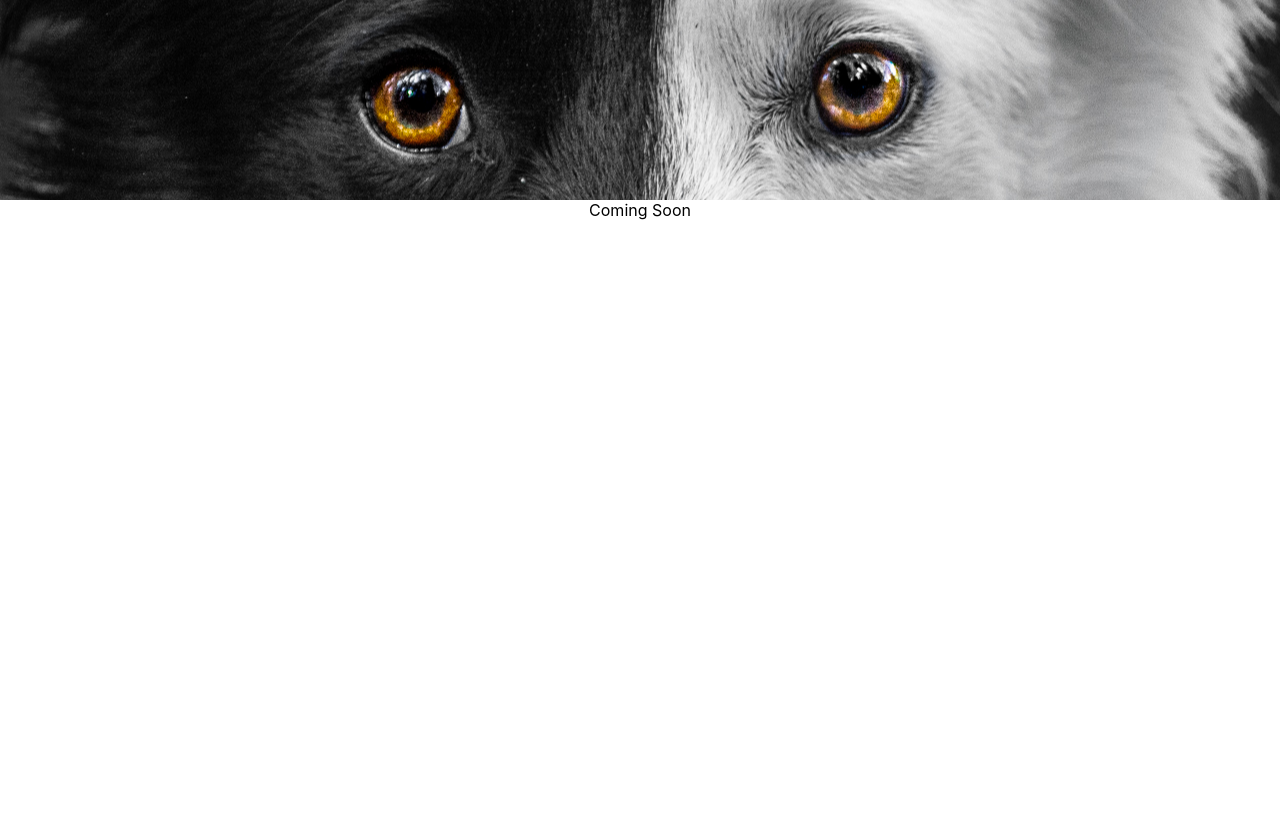
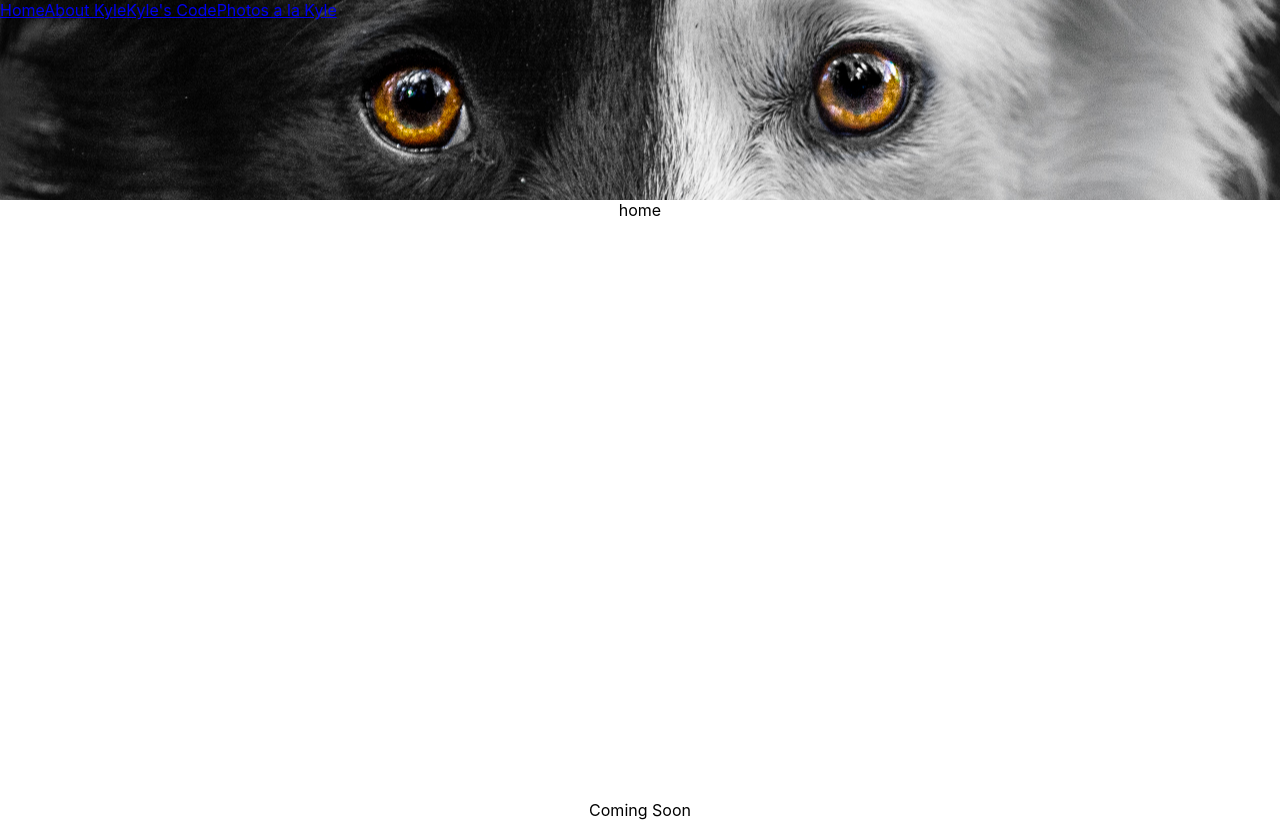
Before and after one commit to tilley-kyle/kyle-portfolio, a React (Create React App) app: page / in a window 1280 px wide. Built offline with nearby package versions, Linux system fonts and the light colour scheme.

Commit message:
removed TopBanner component, it wasn't necessary

```diff
--- a/src/App.css
+++ b/src/App.css
@@ -7,3 +7,8 @@
   grid-template-rows: 25% 75%;
   min-height: 100vmin;
 }
+
+.banner-container {
+  background-image: url('./images/Eyes_of_Juno.jpg');
+  background-position: 50% 47%;
+}
--- a/src/App.js
+++ b/src/App.js
@@ -7,7 +7,7 @@ import {
 } from "react-router-dom";
 import './App.css';
 
-import TopBanner from './components/TopBanner';
+import Home from './components/Home';
 
 class App extends React.Component {
   constructor (props) {
@@ -21,7 +21,20 @@ class App extends React.Component {
   render() {
     return (
       <div className="total-container">
-        <TopBanner />
+        <Router>
+        <div className="banner-container">
+          <Link to="/">Home</Link>
+          <Link to="/About">About Kyle</Link>
+          <Link to="/Code">Kyle's Code</Link>
+          <Link to="/Photos">Photos a la Kyle</Link>
+        </div>
+
+        <Switch>
+          <Route exact path="/">
+            <Home />
+          </Route>
+        </Switch>
+      </Router>
         <div className="temp">Coming Soon</div>
       </div>
     );
--- /dev/null
+++ b/src/components/Home.css
@@ -0,0 +1,3 @@
+.temp {
+  text-align: center;
+}
--- /dev/null
+++ b/src/components/Home.jsx
@@ -0,0 +1,8 @@
+import React from 'react';
+import './Home.css';
+
+const Home = () => (
+  <div className="temp">home</div>
+)
+
+export default Home;
--- a/src/components/TopBanner.css
+++ /dev/null
@@ -1,4 +0,0 @@
-.banner-container {
-  background-image: url('../images/Eyes_of_Juno.jpg');
-  background-position: 50% 47%;
-}
--- a/src/components/TopBanner.jsx
+++ /dev/null
@@ -1,10 +0,0 @@
-import React from 'react';
-import './TopBanner.css';
-
-const TopBanner = () => (
-  <div className="banner-container">
-
-  </div>
-);
-
-export default TopBanner;
```
